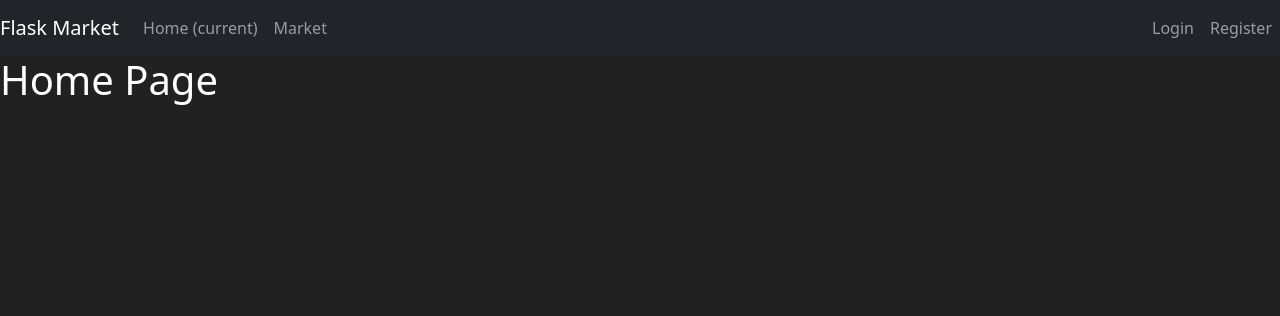
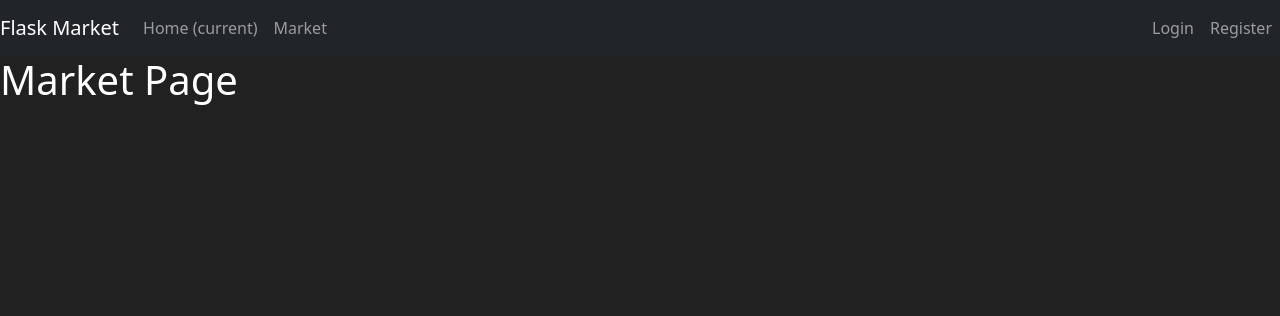
Before and after one commit to AnandC7github/Python-Flask-Market-Proj1, a Flask app: page /market in a window 1280 px wide. Shown: the top 316 px of the page. Run offline with Flask 3, Linux system fonts and the light colour scheme.

Commit message:
changed the page heading from home page to market page in market.html

```diff
--- a/templates/market.html
+++ b/templates/market.html
@@ -31,7 +31,7 @@
         </ul>
       </div>
     </nav>
-    <h1>Home Page</h1>
+    <h1>Market Page</h1>
     <script src="https://cdn.jsdelivr.net/npm/bootstrap@5.3.2/dist/js/bootstrap.bundle.min.js" integrity="sha384-C6RzsynM9kWDrMNeT87bh95OGNyZPhcTNXj1NW7RuBCsyN/o0jlpcV8Qyq46cDfL" crossorigin="anonymous"></script>
   </body>
   <style>
```
